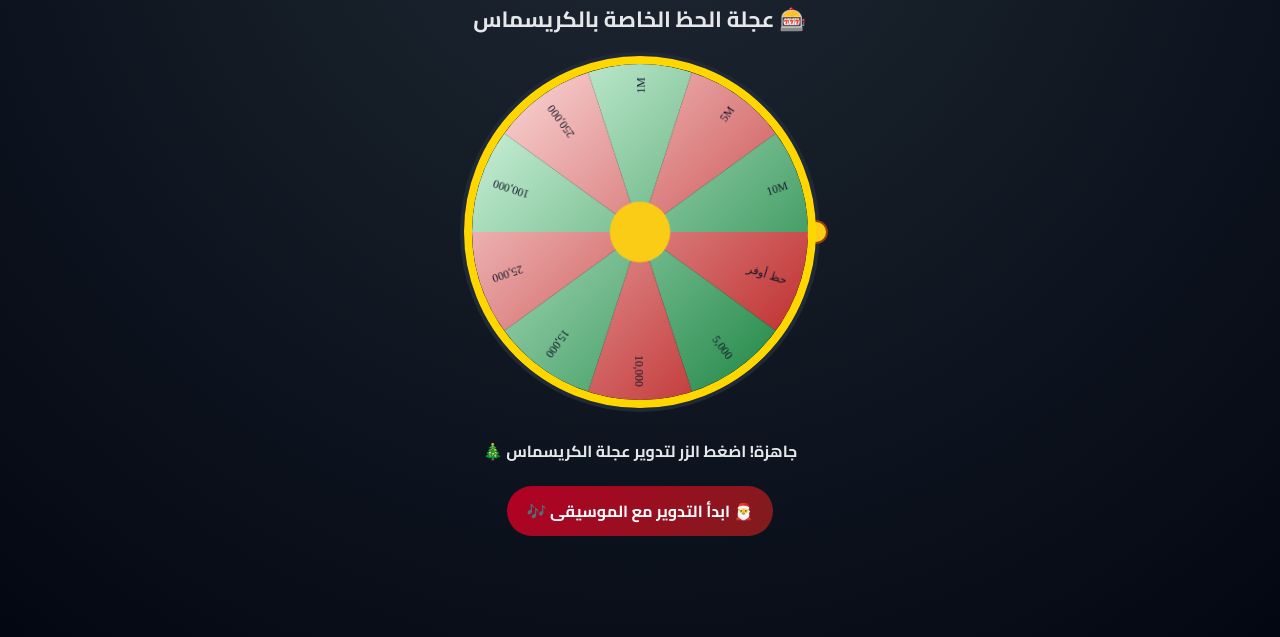
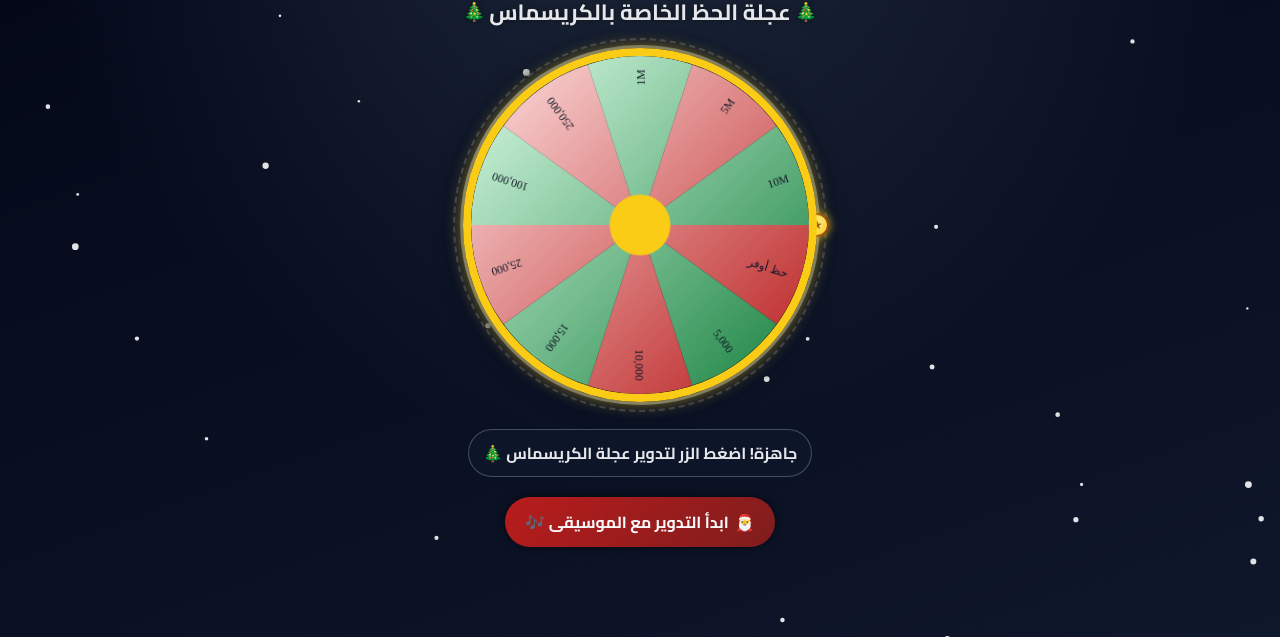
Before and after one commit to m7mdIIIplayer/royal_eaglebet, a plain HTML site: page index.html in a window 1280 px wide. Shown: the part 163-800 px from the top of the page. Drawn offline with Linux system fonts and the light colour scheme.

Commit message:
Update index.html

```diff
--- a/index.html
+++ b/index.html
@@ -9,12 +9,14 @@
 
   <style>
     :root {
-      --gold: #ffd700;
-      --gold-soft: #ffec8b;
-      --red: #b40024;
-      --green: #0c7c3d;
-      --dark: #030712;
-      --dark-soft: #111827;
+      --gold: #facc15;
+      --gold-soft: #fef3c7;
+      --red: #b91c1c;
+      --red-dark: #7f1d1d;
+      --green: #15803d;
+      --green-dark: #065f46;
+      --bg1: #020617;
+      --bg2: #0f172a;
       --text-light: #f9fafb;
     }
 
@@ -23,15 +25,50 @@
 
     body {
       font-family: "Cairo", sans-serif;
-      background: radial-gradient(circle at top, #1f2933, #030712);
+      background:
+        radial-gradient(circle at top, #1e293b, transparent 60%),
+        linear-gradient(160deg, var(--bg1), var(--bg2));
       color: var(--text-light);
       display: flex;
       align-items: center;
       justify-content: center;
       text-align: center;
+      position: relative;
+    }
+
+    /* top light garland (very lightweight) */
+    body::before {
+      content: "";
+      position: absolute;
+      top: 0;
+      left: 50%;
+      transform: translateX(-50%);
+      width: 110%;
+      height: 80px;
+      background:
+        radial-gradient(circle at 10% 40%, rgba(248,250,252,0.9) 0 4px, transparent 5px),
+        radial-gradient(circle at 30% 60%, rgba(248,113,113,0.9) 0 4px, transparent 5px),
+        radial-gradient(circle at 50% 40%, rgba(190,242,100,0.9) 0 4px, transparent 5px),
+        radial-gradient(circle at 70% 60%, rgba(248,250,252,0.9) 0 4px, transparent 5px),
+        radial-gradient(circle at 90% 40%, rgba(248,113,113,0.9) 0 4px, transparent 5px);
+      opacity: 0.4;
+      pointer-events: none;
+      z-index: 0;
+    }
+
+    /* snow canvas */
+    #snow-canvas {
+      position: fixed;
+      inset: 0;
+      width: 100%;
+      height: 100%;
+      pointer-events: none;
+      z-index: 0;
     }
 
     #app-wrapper {
+      position: relative;
+      z-index: 1;
       width: 100%;
       max-width: 480px;
       padding: 16px;
@@ -43,28 +80,62 @@
 
     #logo {
       font-family: 'Bebas Neue', cursive;
-      font-size: clamp(28px, 6vw, 40px);
+      font-size: clamp(30px, 6vw, 42px);
       letter-spacing: 4px;
       color: var(--gold-soft);
+      text-shadow: 0 0 10px rgba(0,0,0,0.6);
+      display: flex;
+      align-items: center;
+      gap: 6px;
+    }
+
+    #logo::before,
+    #logo::after {
+      content: "✴";
+      font-size: 16px;
+      color: var(--gold);
     }
 
     h2 {
       font-size: clamp(18px, 4.5vw, 22px);
       color: #e5e7eb;
+      text-shadow: 0 0 6px rgba(0,0,0,0.5);
+      display: flex;
+      align-items: center;
+      gap: 4px;
+    }
+
+    h2::before,
+    h2::after {
+      content: "🎄";
+      font-size: 18px;
     }
 
     #wheel-container {
       position: relative;
-      width: min(80vw, 70vh);
-      height: min(80vw, 70vh);
+      width: min(82vw, 70vh);
+      height: min(82vw, 70vh);
       max-width: 360px;
       max-height: 360px;
       border-radius: 50%;
-      background: radial-gradient(circle, #020617, #020617);
-      border: 4px solid #1f2937;
+      background:
+        radial-gradient(circle at 30% 25%, rgba(248,250,252,0.16), transparent 55%),
+        radial-gradient(circle, #020617, #020617);
+      border: 3px solid rgba(148,163,184,0.6);
+      box-shadow:
+        0 0 18px rgba(15,23,42,0.9),
+        0 0 26px rgba(15,23,42,0.8);
       display: flex;
       align-items: center;
       justify-content: center;
+    }
+
+    #wheel-container::before {
+      content: "";
+      position: absolute;
+      inset: -10px;
+      border-radius: 50%;
+      border: 2px dashed rgba(248,250,252,0.16);
     }
 
     #pointer {
@@ -74,9 +145,15 @@
       transform: translate(50%, -50%);
       width: 24px;
       height: 24px;
-      background: #facc15;
+      background: radial-gradient(circle at 30% 30%, #fef9c3, #facc15);
       border-radius: 50%;
       border: 2px solid #92400e;
+      box-shadow: 0 0 10px rgba(250,204,21,0.8);
+      display: flex;
+      align-items: center;
+      justify-content: center;
+      font-size: 12px;
+      color: #78350f;
     }
 
     #pointer::after {
@@ -92,7 +169,11 @@
       border-right: 14px solid #facc15;
     }
 
-    canvas {
+    #pointer::before {
+      content: "★";
+    }
+
+    canvas#wheel-canvas {
       position: absolute;
       inset: 0;
       margin: auto;
@@ -100,15 +181,22 @@
       height: 100%;
       border-radius: 50%;
       border: 8px solid var(--gold);
+      background: transparent;
       transition: transform 6s cubic-bezier(0.33, 1, 0.68, 1);
-      background: transparent;
-      will-change: transform; /* GPU hint */
+      will-change: transform;
+      box-shadow:
+        inset 0 0 18px rgba(0,0,0,0.8),
+        0 0 18px rgba(250,204,21,0.6);
     }
 
     #result {
       margin-top: 12px;
       font-size: 16px;
       color: #e5e7eb;
+      padding: 8px 14px;
+      border-radius: 999px;
+      border: 1px solid rgba(148,163,184,0.4);
+      background: rgba(15,23,42,0.85);
     }
 
     #spin-btn {
@@ -119,8 +207,16 @@
       font-family: "Cairo", sans-serif;
       font-size: 16px;
       cursor: pointer;
-      background: linear-gradient(135deg, var(--red), #7f1d1d);
+      background: linear-gradient(135deg, var(--red), var(--red-dark));
       color: #f9fafb;
+      display: inline-flex;
+      align-items: center;
+      gap: 6px;
+      box-shadow: 0 0 10px rgba(0,0,0,0.6);
+    }
+
+    #spin-btn::before {
+      content: "🎅";
     }
 
     #spin-btn:active {
@@ -141,17 +237,20 @@
 </head>
 
 <body>
+  <!-- light snow layer (one canvas, very light) -->
+  <canvas id="snow-canvas"></canvas>
+
   <div id="app-wrapper">
     <div id="logo">ROYAL EAGLE BOT</div>
-    <h2>🎰 عجلة الحظ الخاصة بالكريسماس</h2>
+    <h2>عجلة الحظ الخاصة بالكريسماس</h2>
 
     <div id="wheel-container">
       <div id="pointer"></div>
-      <canvas id="canvas"></canvas>
+      <canvas id="wheel-canvas"></canvas>
     </div>
 
     <div id="result">جاهزة! اضغط الزر لتدوير عجلة الكريسماس 🎄</div>
-    <button id="spin-btn">🎅 ابدأ التدوير مع الموسيقى 🎶</button>
+    <button id="spin-btn">ابدأ التدوير مع الموسيقى 🎶</button>
   </div>
 
   <!-- الأصوات -->
@@ -162,6 +261,62 @@
   <script>
     const tg = window.Telegram?.WebApp;
     if (tg) tg.expand();
+
+    /* ---------- LIGHT SNOW (single canvas, mobile friendly) ---------- */
+    const snowCanvas = document.getElementById("snow-canvas");
+    const sctx = snowCanvas.getContext("2d");
+    let flakes = [];
+    const FLAKE_COUNT = 40; // not too many for mobile
+
+    function resizeSnow() {
+      snowCanvas.width = window.innerWidth;
+      snowCanvas.height = window.innerHeight;
+      flakes = [];
+      for (let i = 0; i < FLAKE_COUNT; i++) {
+        flakes.push({
+          x: Math.random() * snowCanvas.width,
+          y: Math.random() * snowCanvas.height,
+          r: 1 + Math.random() * 2.5,
+          vy: 0.6 + Math.random() * 0.9,
+          vx: -0.3 + Math.random() * 0.6
+        });
+      }
+    }
+
+    function drawSnow() {
+      sctx.clearRect(0, 0, snowCanvas.width, snowCanvas.height);
+      sctx.fillStyle = "rgba(248,250,252,0.9)";
+      for (const f of flakes) {
+        sctx.beginPath();
+        sctx.arc(f.x, f.y, f.r, 0, Math.PI * 2);
+        sctx.fill();
+      }
+    }
+
+    function updateSnow() {
+      for (const f of flakes) {
+        f.y += f.vy;
+        f.x += f.vx;
+        if (f.y > snowCanvas.height + 5) {
+          f.y = -5;
+          f.x = Math.random() * snowCanvas.width;
+        }
+        if (f.x > snowCanvas.width + 5) f.x = -5;
+        if (f.x < -5) f.x = snowCanvas.width + 5;
+      }
+    }
+
+    function loopSnow() {
+      updateSnow();
+      drawSnow();
+      requestAnimationFrame(loopSnow);
+    }
+
+    resizeSnow();
+    window.addEventListener("resize", resizeSnow);
+    loopSnow();
+
+    /* ---------- WHEEL LOGIC (unchanged) ---------- */
 
     const prizes = [
       "حظ أوفر",
@@ -176,7 +331,7 @@
       "10M"
     ];
 
-    const canvas = document.getElementById("canvas");
+    const canvas = document.getElementById("wheel-canvas");
     const ctx = canvas.getContext("2d");
     const container = document.getElementById("wheel-container");
 
@@ -196,12 +351,13 @@
         const angle = i * arc;
         const grad = ctx.createLinearGradient(0, 0, canvas.width, canvas.height);
 
+        // alternating red & green slices
         if (i % 2 === 0) {
-          grad.addColorStop(0, "#fee2e2"); // light red
-          grad.addColorStop(1, "#b91c1c"); // dark red
+          grad.addColorStop(0, "#fee2e2");
+          grad.addColorStop(1, "#b91c1c");
         } else {
-          grad.addColorStop(0, "#dcfce7"); // light green
-          grad.addColorStop(1, "#15803d"); // dark green
+          grad.addColorStop(0, "#dcfce7");
+          grad.addColorStop(1, "#15803d");
         }
 
         ctx.beginPath();
@@ -261,7 +417,7 @@
     const bgMusic   = document.getElementById("bg-music");
     const spinBtn   = document.getElementById("spin-btn");
 
-    // Preload (helps avoid tiny stutter on first play)
+    // light preloading of audio
     function preloadAudio() {
       spinSound.load();
       winSound.load();
@@ -270,11 +426,10 @@
     preloadAudio();
 
     function startWheel() {
-      // prevent multiple clicks
       spinBtn.disabled = true;
       spinBtn.style.display = "none";
 
-      // start background music
+      // background music
       bgMusic.currentTime = 0;
       bgMusic.volume = 0.4;
       bgMusic.play().catch(() => {});
```
